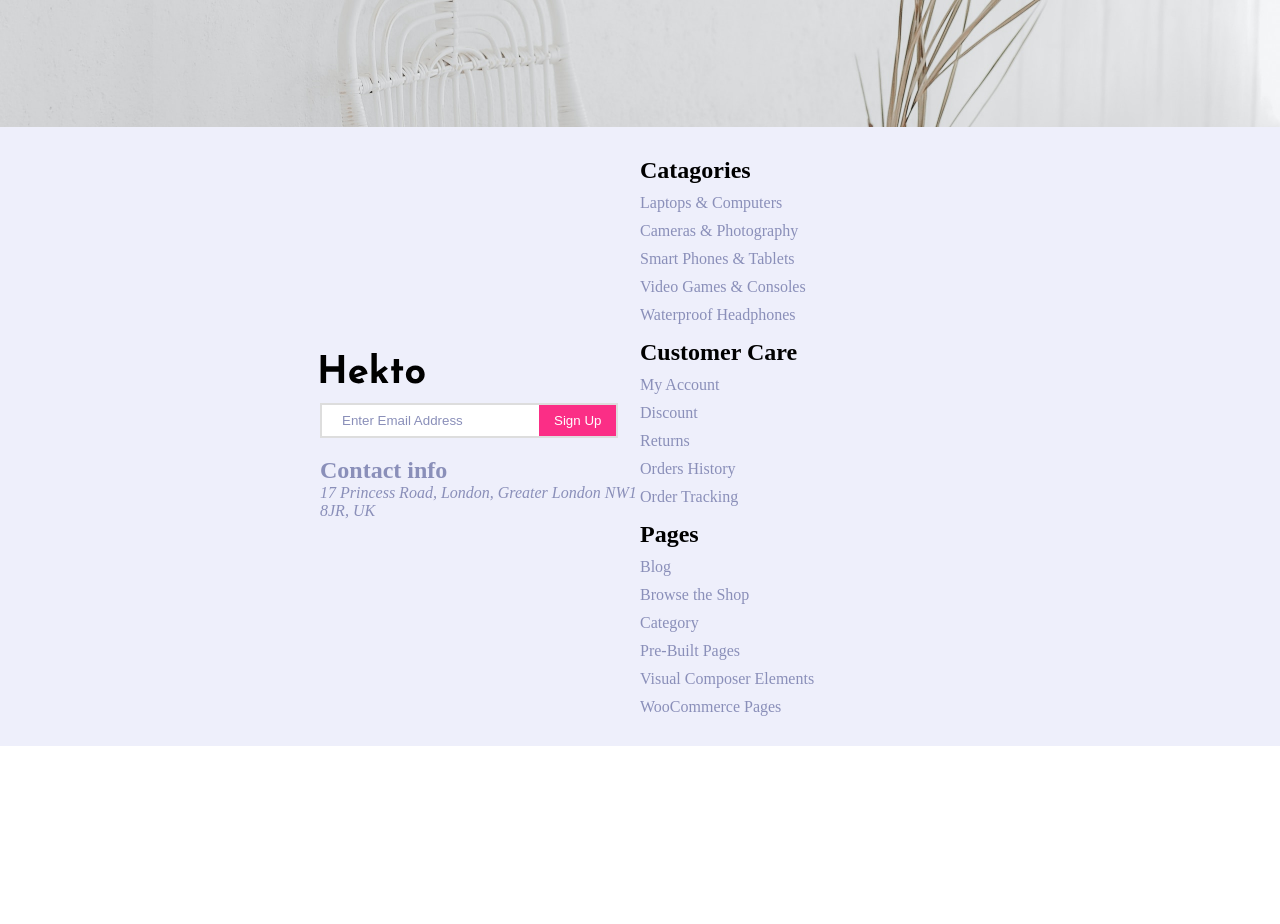
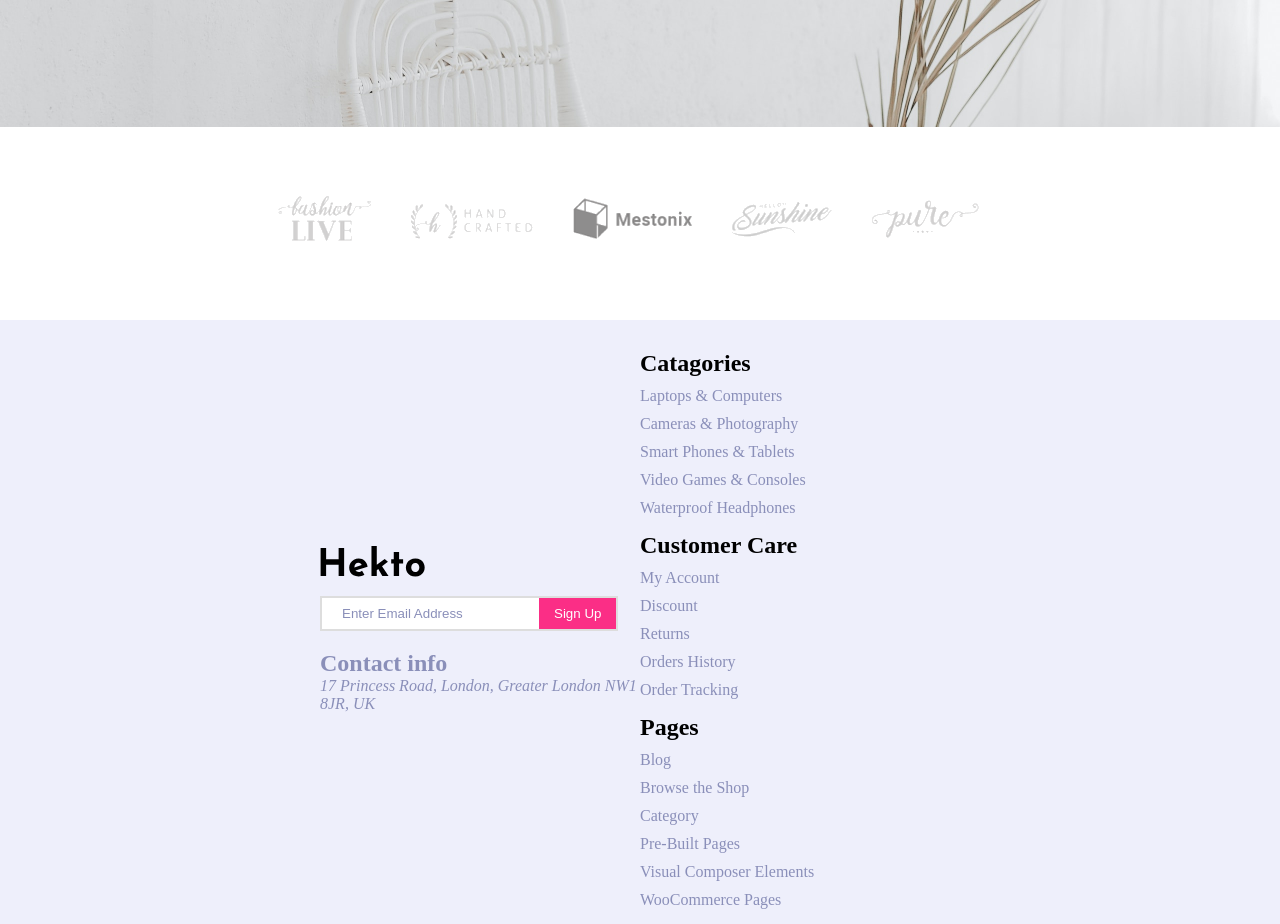
Before and after one commit to OmarMoayad/hekto15, a plain HTML site: page index.html in a window 1280 px wide. Shown: the part 1491-2415 px from the top of the page. Before the commit the page ends 2237 px from the top, so only its background shows below. Drawn offline with Linux system fonts and the light colour scheme.

Commit message:
fifth  commit

```diff
--- a/assets/css/index.css
+++ b/assets/css/index.css
@@ -235,6 +235,20 @@ height: 4px;
 }
 /* newsletter end*/
 
+/* brands section start*/
+
+.logos {
+    display: flex;
+    justify-content: center;
+    align-items: center;
+    gap: 40px;
+    padding: 50px 0;
+    width: 100%;
+}
+
+/* brands section end*/
+
+
 /* footer start*/
 footer {
     background: #EEEFFB;
--- a/index.html
+++ b/index.html
@@ -206,11 +206,23 @@
             </div>
         </section>
 
-    </main>
+        <section class="brands-section">
+            <div class="container">
+                <div class="row">
+
+                    <div class="logos">
+                        <img src="./assets/img/final_logo_1.png" alt="logos" />
+                        <img src="./assets/img/final_logo_2.png" alt="logos" />
+                        <img src="./assets/img/final_logo_3.png" alt="logos" />
+                        <img src="./assets/img/final_logo_4.png" alt="logos" />
+                        <img src="./assets/img/final_logo_5.png" alt="logos" />
 
 
-
-
+                    </div>
+                </div>
+            </div>
+        </section>
+    </main>
 
 
     <footer>
```
Also changed, not shown: assets/img/final_logo_1.png (added), assets/img/final_logo_2.png (added), assets/img/final_logo_3.png (added), assets/img/final_logo_4.png (added), assets/img/final_logo_5.png (added). Lines whose indentation alone changed are shown as unchanged.
